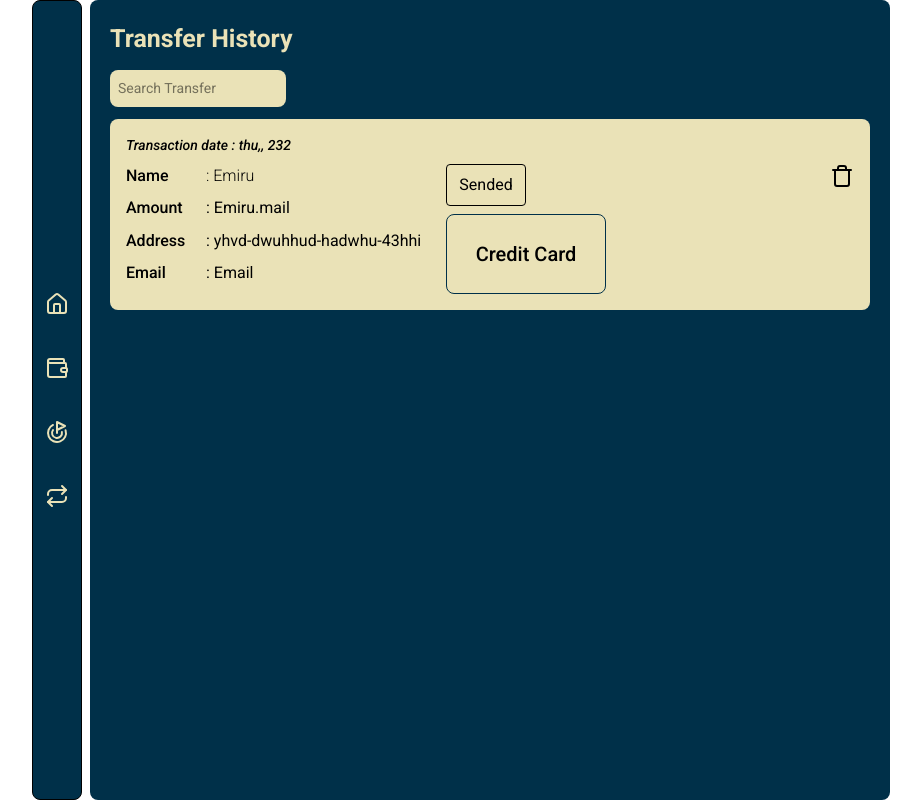
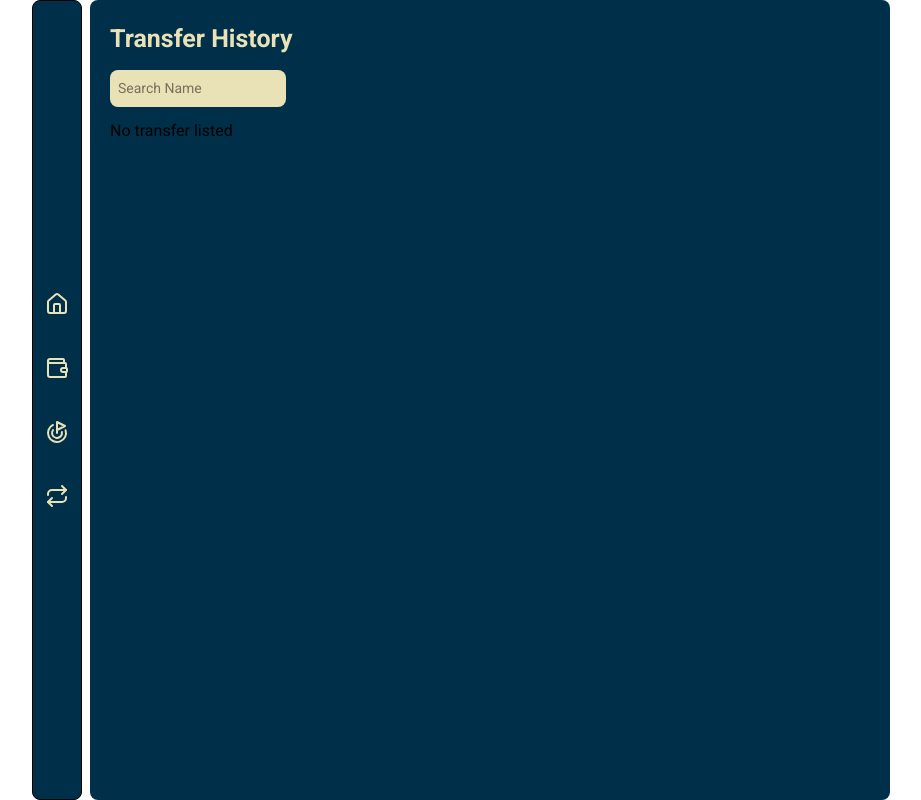
Before and after one commit to Zer0-Gravity/mini-react-project, a React (Vite) app in the folder finance-tracker/: page /transfer in a window 1280 px wide. Shown: the whole page, without its empty margins (179-1100 px from the left). Built offline with nearby package versions, Linux system fonts and the light colour scheme.

Commit message:
Refactor: Move card html to its own component and render the data

```diff
--- a/finance-tracker/src/Component/Transfer/TransferHistory.tsx
+++ b/finance-tracker/src/Component/Transfer/TransferHistory.tsx
@@ -1,6 +1,14 @@
-import { Trash } from "lucide-react";
+import { useFinanceTrack } from "../../Store";
+import { useState } from "react";
+import TransferCard from "../TransferCard";
 
 function TransferHistory() {
+    const { transfers } = useFinanceTrack();
+    const [query, setQuery] = useState<string>("");
+
+    const filteredTransfer = transfers.filter((item) =>
+        item.name.toLowerCase().includes(query.toLowerCase()),
+    );
     return (
         <main className="container-custom">
             <h1 className="font-bold text-[25px] text-secondary">
@@ -11,37 +19,18 @@ function TransferHistory() {
                 <input
                     type="text"
                     className="search-query"
-                    placeholder="Search Transfer"
+                    placeholder="Search Name"
                 />
             </section>
 
-            <section className="w-full bg-secondary p-4 flex flex-col rounded-lg">
-                <p className="text-[14px] font-medium italic mb-2">
-                    {`Transaction date : thu,, 232`}
-                </p>
-                <div className="flex ">
-                    <div className="w-80 grid grid-cols-[80px_auto]">
-                        <span className="font-medium">Name</span>{" "}
-                        <span className="font-light">: Emiru</span>
-                        <span className="font-medium">Amount</span>{" "}
-                        <span>: Emiru.mail</span>
-                        <span className="font-medium">Address</span>
-                        <span>: yhvd-dwuhhud-hadwhu-43hhi</span>
-                        <span className="font-medium">Email</span>{" "}
-                        <span>: Email</span>
-                    </div>
-                    <div className="space-y-2 flex-1">
-                        <p className="border p-2 text-center rounded-sm w-20">
-                            Sended
-                        </p>
-                        <div className="w-40 h-20 border rounded-lg border-primary grid place-items-center">
-                            <h1 className="text-xl font-medium">Credit Card</h1>
-                        </div>
-                    </div>
-                    <button className="flex justify-end">
-                        <Trash />
-                    </button>
-                </div>
+            <section>
+                {filteredTransfer.length !== 0 ? (
+                    filteredTransfer.map((transfer) => (
+                        <TransferCard key={transfer.id} data={transfer} />
+                    ))
+                ) : (
+                    <h1>No transfer listed</h1>
+                )}
             </section>
         </main>
     );
--- a/finance-tracker/src/Component/TransferCard.tsx
+++ b/finance-tracker/src/Component/TransferCard.tsx
@@ -1,7 +1,43 @@
-function TransferCard() {
-    return <main className="bg-secondary w-full">
+import { Trash } from "lucide-react";
+import type { TransferProps } from "../type";
 
-    </main>;
+interface CardProps {
+    data: TransferProps;
+}
+
+function TransferCard({ data }: CardProps) {
+    return (
+        <div className="w-full bg-secondary p-4 flex flex-col rounded-lg">
+            <p className="text-[14px] font-light italic mb-2">
+                {`Transaction date : ${data.date}`}
+            </p>
+            <div className="flex ">
+                <div className="w-80 grid grid-cols-[80px_auto]">
+                    <span className="font-medium">Name</span>{" "}
+                    <span className="font-light">: {data.name}</span>
+                    <span className="font-medium">Amount</span>{" "}
+                    <span>: {data.amount}</span>
+                    <span className="font-medium">Address</span>
+                    <span>: {data.address}</span>
+                    <span className="font-medium">Email</span>
+                    <span>: {data.email}</span>
+                    <p
+                        className={`mt-5 border p-2 text-center rounded-sm w-20 font-medium ${data.type === "Received" ? "text-green-400" : "text-red-400"}`}
+                    >
+                        {data.type}
+                    </p>
+                </div>
+                <div className="space-y-2 flex-1">
+                    <div className="w-40 h-20 border rounded-lg border-primary grid place-items-center">
+                        <h1 className="text-xl font-medium">{data.source}</h1>
+                    </div>
+                </div>
+                <button className="flex justify-end">
+                    <Trash />
+                </button>
+            </div>
+        </div>
+    );
 }
 
 export default TransferCard;
```
